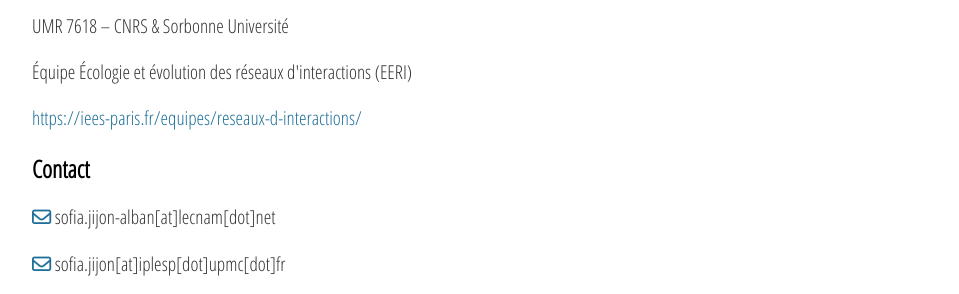
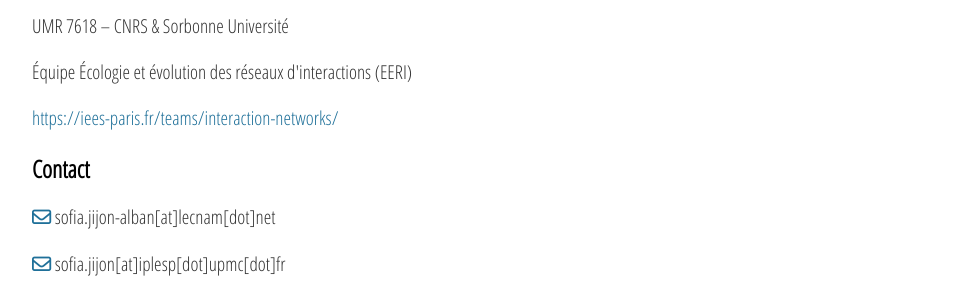
Before and after one commit to sjijon/sjijon.github.io, a Jekyll site: the page built from index.html, in a window 1280 px wide. Shown: the part 553-847 px from the top of the page, without its empty margins (160-1119 px from the left). Built offline with Jekyll 4.4.1, drawn with Linux system fonts in a browser that asks for light colours; nearby versions of some CDN libraries; some of the changed lines change nothing that is shown.

Commit message:
Fix website

```diff
--- a/index.html
+++ b/index.html
@@ -24,7 +24,7 @@
 		Équipe Écologie et évolution des réseaux d'interactions (EERI)
 	</p>
 	<p>
-		<a href="https://iees-paris.fr/equipes/reseaux-d-interactions/" target="_blank">https://iees-paris.fr/equipes/reseaux-d-interactions/</a>
+		<a href="https://iees-paris.fr/teams/interaction-networks/" target="_blank">https://iees-paris.fr/teams/interaction-networks/</a>
 	</p>
 
 
```
